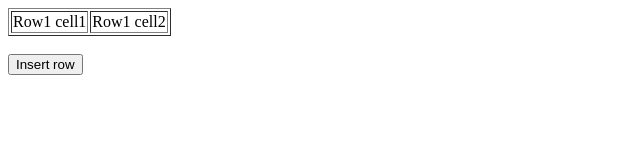
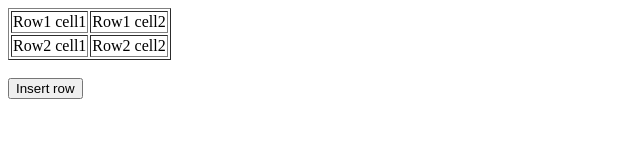
Before and after one commit to acciojob/create-table-1-MeghnaSingh15, a website: page main.html in a window 1280 px wide. Shown: the whole page, without its empty margins (0-640 px from the left). Drawn offline with Linux system fonts and the light colour scheme.

Commit message:
created a submission

```diff
--- a/main.html
+++ b/main.html
@@ -12,7 +12,8 @@
 	<table id="sampleTable" border="1">
 		<tr><td>Row1 cell1</td>
 		<td>Row1 cell2</td></tr>
-
+		<tr><td>Row2 cell1</td>
+		<td>Row2 cell2</td></tr>
 	</table><br>
 
 	<input type="button" onclick="insert_Row()" value="Insert row">
```
